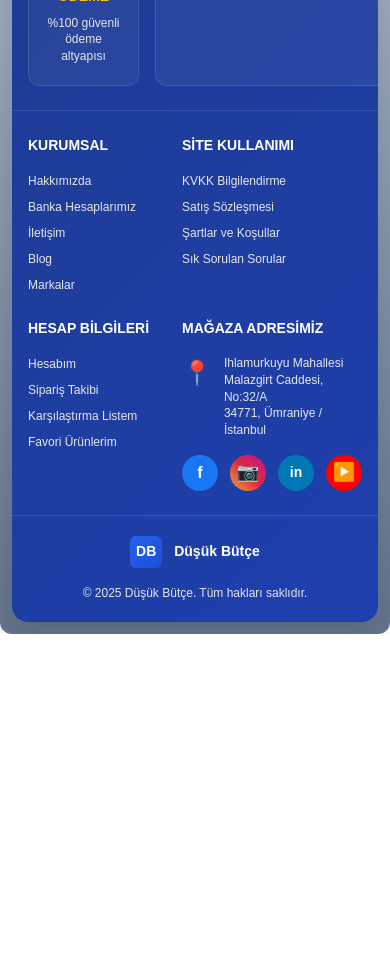
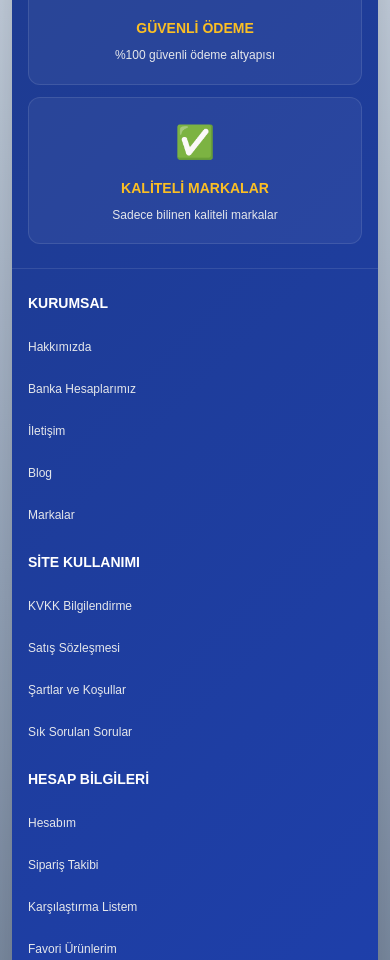
Before and after one commit to ozancidik/dusukbutce-web, a Next.js app: page / in a window 390 px wide. Shown: the part 2700-3660 px from the top of the page. Before the commit the page ends 3334 px from the top, so only its background shows below. Built offline with nearby package versions, Linux system fonts and the light colour scheme.

Commit message:
Footer mobil uyumluluk iyileştirmeleri ve yeni sayfa optimizasyonları: - Responsive grid düzeni (480px altında tek sütun) - Mobil dokunma alanları (32px minHeight) - Responsive font boyutları - Mobil padding ve gap optimizasyonları

```diff
--- a/app/banka-hesaplari/page.tsx
+++ b/app/banka-hesaplari/page.tsx
@@ -65,7 +65,7 @@ export default function BankAccountsPage() {
           borderBottom: '2px solid #e5e7eb'
         }}>
                   <h1 style={{
-            fontSize: '32px',
+          fontSize: window.innerWidth < 768 ? '24px' : '32px',
           fontWeight: '700',
           color: '#1f2937',
           margin: '0 0 16px 0'
@@ -73,7 +73,7 @@ export default function BankAccountsPage() {
           Banka Hesaplarımız
         </h1>
         <p style={{
-            fontSize: '18px',
+          fontSize: window.innerWidth < 768 ? '16px' : '18px',
           color: '#6b7280',
           margin: 0,
           lineHeight: '1.6'
--- a/app/hakkimizda/page.tsx
+++ b/app/hakkimizda/page.tsx
@@ -80,8 +80,8 @@ export default function HakkimizdaPage() {
               color: '#374151',
               margin: '0 0 16px 0'
             }}>
-              Türkiye'nin en güvenilir ve tercih edilen <strong>2. el teknoloji alışveriş</strong>
-              platformu olmak. <strong>2. el ürün pazarında</strong> müşteri memnuniyetini ön planda tutarak,
+              Türkiye'nin en güvenilir ve tercih edilen <strong>2. el teknoloji alışveriş platformu</strong>
+              olmak. <strong>2. el ürün pazarında</strong> müşteri memnuniyetini ön planda tutarak,
               sürdürülebilir büyüme ile sektörde lider konuma ulaşmak.
               <strong>2. el teknoloji ürünlerinin</strong> değerini koruyarak,
               çevre dostu ve ekonomik alışveriş deneyimi sunmak.
@@ -215,7 +215,7 @@ export default function HakkimizdaPage() {
               margin: '0 0 16px 0'
             }}>
               2025 yılında İstanbul'da kurulan Düşük Bütçe, <strong>2. el teknoloji ürünleri</strong>
-              konusunda uzmanlaşmış bir e-ticaret platformudur. Müşterilerimizin bütçelerine uygun,
+              <strong> konusunda</strong> uzmanlaşmış bir e-ticaret platformudur. Müşterilerimizin bütçelerine uygun,
               kaliteli <strong>2. el ürünler</strong> bulabilmeleri için sürekli gelişim gösteriyoruz.
             </p>
             <p style={{
--- a/app/page.tsx
+++ b/app/page.tsx
@@ -597,8 +597,8 @@ export default function HomePage() {
         }}>
           <div style={{
             display: "grid",
-            gridTemplateColumns: isMobile ? "repeat(2, 1fr)" : "repeat(4, 1fr)",
-            gap: isMobile ? "16px" : "24px",
+            gridTemplateColumns: isMobile ? (window.innerWidth < 480 ? "1fr" : "repeat(2, 1fr)") : "repeat(4, 1fr)",
+            gap: isMobile ? (window.innerWidth < 480 ? "12px" : "16px") : "24px",
             maxWidth: "1200px",
             margin: "0 auto"
           }}>
@@ -747,8 +747,8 @@ export default function HomePage() {
         }}>
           <div style={{
             display: "grid",
-            gridTemplateColumns: isMobile ? "repeat(2, 1fr)" : "repeat(4, 1fr)",
-            gap: isMobile ? "24px" : "32px",
+            gridTemplateColumns: isMobile ? (window.innerWidth < 480 ? "1fr" : "repeat(2, 1fr)") : "repeat(4, 1fr)",
+            gap: isMobile ? (window.innerWidth < 480 ? "20px" : "24px") : "32px",
             maxWidth: "1200px",
             margin: "0 auto"
           }}>
@@ -773,31 +773,46 @@ export default function HomePage() {
                   color: "#e5e7eb",
                   textDecoration: "none",
                   fontSize: isMobile ? "12px" : "14px",
-                  transition: "color 0.2s"
+                  transition: "color 0.2s",
+                  padding: isMobile ? "8px 0" : "4px 0",
+                  display: "block",
+                  minHeight: isMobile ? "32px" : "auto"
                 }}>Hakkımızda</a>
                 <a href="/banka-hesaplari" style={{
                   color: "#e5e7eb",
                   textDecoration: "none",
                   fontSize: isMobile ? "12px" : "14px",
-                  transition: "color 0.2s"
+                  transition: "color 0.2s",
+                  padding: isMobile ? "8px 0" : "4px 0",
+                  display: "block",
+                  minHeight: isMobile ? "32px" : "auto"
                 }}>Banka Hesaplarımız</a>
                 <a href="/iletisim" style={{
                   color: "#e5e7eb",
                   textDecoration: "none",
                   fontSize: isMobile ? "12px" : "14px",
-                  transition: "color 0.2s"
+                  transition: "color 0.2s",
+                  padding: isMobile ? "8px 0" : "4px 0",
+                  display: "block",
+                  minHeight: isMobile ? "32px" : "auto"
                 }}>İletişim</a>
                 <a href="/blog" style={{
                   color: "#e5e7eb",
                   textDecoration: "none",
                   fontSize: isMobile ? "12px" : "14px",
-                  transition: "color 0.2s"
+                  transition: "color 0.2s",
+                  padding: isMobile ? "8px 0" : "4px 0",
+                  display: "block",
+                  minHeight: isMobile ? "32px" : "auto"
                 }}>Blog</a>
                 <a href="/markalar" style={{
                   color: "#e5e7eb",
                   textDecoration: "none",
                   fontSize: isMobile ? "12px" : "14px",
-                  transition: "color 0.2s"
+                  transition: "color 0.2s",
+                  padding: isMobile ? "8px 0" : "4px 0",
+                  display: "block",
+                  minHeight: isMobile ? "32px" : "auto"
                 }}>Markalar</a>
               </div>
             </div>
@@ -822,25 +837,37 @@ export default function HomePage() {
                   color: "#e5e7eb",
                   textDecoration: "none",
                   fontSize: isMobile ? "12px" : "14px",
-                  transition: "color 0.2s"
+                  transition: "color 0.2s",
+                  padding: isMobile ? "8px 0" : "4px 0",
+                  display: "block",
+                  minHeight: isMobile ? "32px" : "auto"
                 }}>KVKK Bilgilendirme</a>
                 <a href="/satis-sozlesmesi" style={{
                   color: "#e5e7eb",
                   textDecoration: "none",
                   fontSize: isMobile ? "12px" : "14px",
-                  transition: "color 0.2s"
+                  transition: "color 0.2s",
+                  padding: isMobile ? "8px 0" : "4px 0",
+                  display: "block",
+                  minHeight: isMobile ? "32px" : "auto"
                 }}>Satış Sözleşmesi</a>
                 <a href="/kullanim-sartlari" style={{
                   color: "#e5e7eb",
                   textDecoration: "none",
                   fontSize: isMobile ? "12px" : "14px",
-                  transition: "color 0.2s"
+                  transition: "color 0.2s",
+                  padding: isMobile ? "8px 0" : "4px 0",
+                  display: "block",
+                  minHeight: isMobile ? "32px" : "auto"
                 }}>Şartlar ve Koşullar</a>
                 <a href="/sss" style={{
                   color: "#e5e7eb",
                   textDecoration: "none",
                   fontSize: isMobile ? "12px" : "14px",
-                  transition: "color 0.2s"
+                  transition: "color 0.2s",
+                  padding: isMobile ? "8px 0" : "4px 0",
+                  display: "block",
+                  minHeight: isMobile ? "32px" : "auto"
                 }}>Sık Sorulan Sorular</a>
               </div>
             </div>
@@ -865,25 +892,37 @@ export default function HomePage() {
                   color: "#e5e7eb",
                   textDecoration: "none",
                   fontSize: isMobile ? "12px" : "14px",
-                  transition: "color 0.2s"
+                  transition: "color 0.2s",
+                  padding: isMobile ? "8px 0" : "4px 0",
+                  display: "block",
+                  minHeight: isMobile ? "32px" : "auto"
                 }}>Hesabım</a>
                 <a href="/siparisler" style={{
                   color: "#e5e7eb",
                   textDecoration: "none",
                   fontSize: isMobile ? "12px" : "14px",
-                  transition: "color 0.2s"
+                  transition: "color 0.2s",
+                  padding: isMobile ? "8px 0" : "4px 0",
+                  display: "block",
+                  minHeight: isMobile ? "32px" : "auto"
                 }}>Sipariş Takibi</a>
                 <a href="/karsilastir" style={{
                   color: "#e5e7eb",
                   textDecoration: "none",
                   fontSize: isMobile ? "12px" : "14px",
-                  transition: "color 0.2s"
+                  transition: "color 0.2s",
+                  padding: isMobile ? "8px 0" : "4px 0",
+                  display: "block",
+                  minHeight: isMobile ? "32px" : "auto"
                 }}>Karşılaştırma Listem</a>
                 <a href="/favoriler" style={{
                   color: "#e5e7eb",
                   textDecoration: "none",
                   fontSize: isMobile ? "12px" : "14px",
-                  transition: "color 0.2s"
+                  transition: "color 0.2s",
+                  padding: isMobile ? "8px 0" : "4px 0",
+                  display: "block",
+                  minHeight: isMobile ? "32px" : "auto"
                 }}>Favori Ürünlerim</a>
               </div>
             </div>
--- a/app/satis-sozlesmesi/page.tsx
+++ b/app/satis-sozlesmesi/page.tsx
@@ -25,7 +25,7 @@ export default function SalesAgreementPage() {
           borderBottom: '2px solid #e5e7eb'
         }}>
                   <h1 style={{
-            fontSize: '32px',
+          fontSize: window.innerWidth < 768 ? '24px' : '32px',
           fontWeight: '700',
           color: '#1f2937',
           margin: '0 0 16px 0'
@@ -33,7 +33,7 @@ export default function SalesAgreementPage() {
           Satış Sözleşmesi
         </h1>
         <p style={{
-            fontSize: '18px',
+          fontSize: window.innerWidth < 768 ? '16px' : '18px',
           color: '#6b7280',
           margin: 0,
           lineHeight: '1.6'
--- a/app/sss/page.tsx
+++ b/app/sss/page.tsx
@@ -109,7 +109,7 @@ export default function FAQPage() {
           borderBottom: '2px solid #e5e7eb'
         }}>
           <h1 style={{
-            fontSize: '32px',
+            fontSize: window.innerWidth < 768 ? '24px' : '32px',
             fontWeight: '700',
             color: '#1f2937',
             margin: '0 0 16px 0'
@@ -117,7 +117,7 @@ export default function FAQPage() {
             Sık Sorulan Sorular
           </h1>
           <p style={{
-            fontSize: '18px',
+            fontSize: window.innerWidth < 768 ? '16px' : '18px',
             color: '#6b7280',
             margin: 0,
             lineHeight: '1.6'
```
Also changed, not shown: app/bize-sat/ekran-karti/page.tsx (+113 -0 lines). Lines whose indentation alone changed are shown as unchanged.
